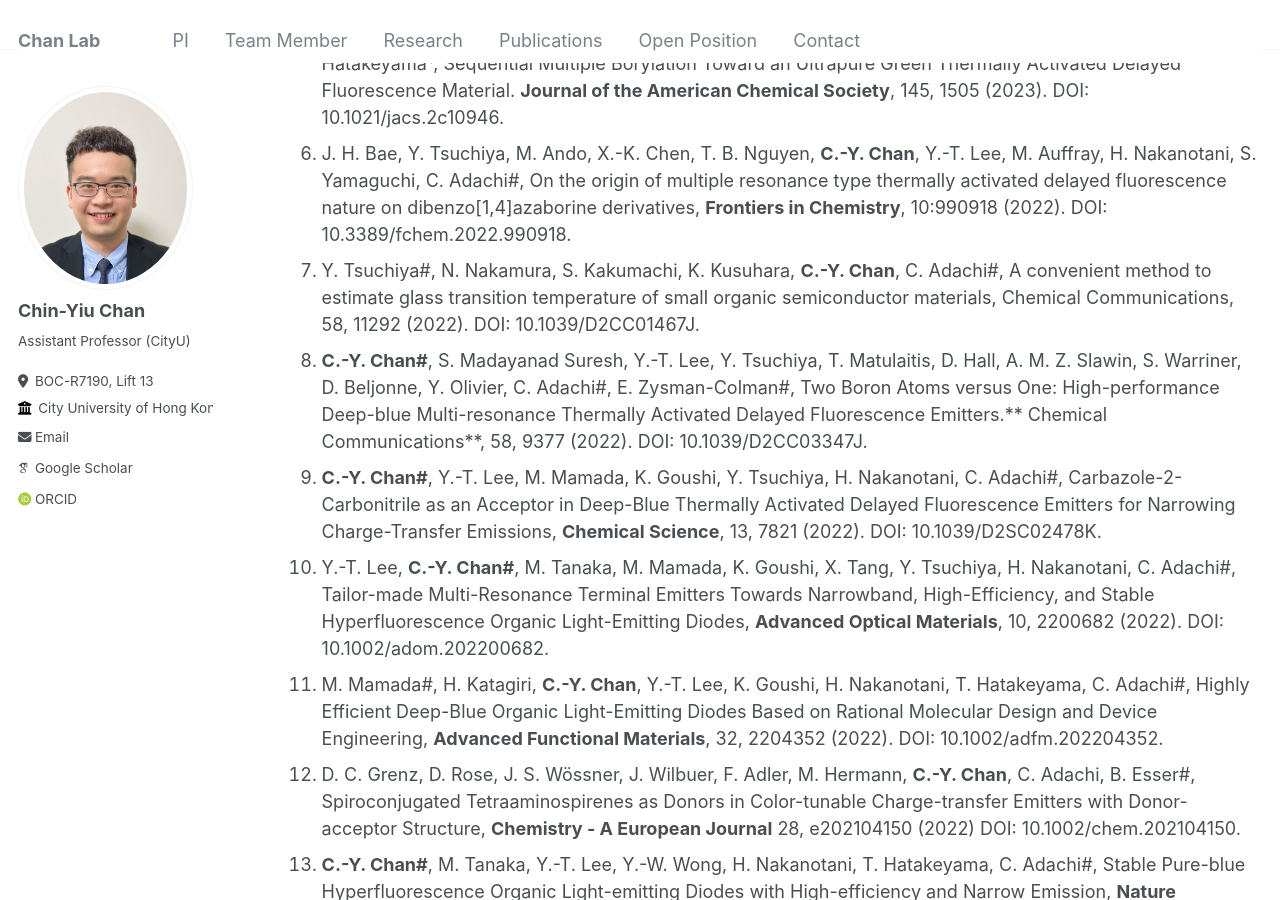
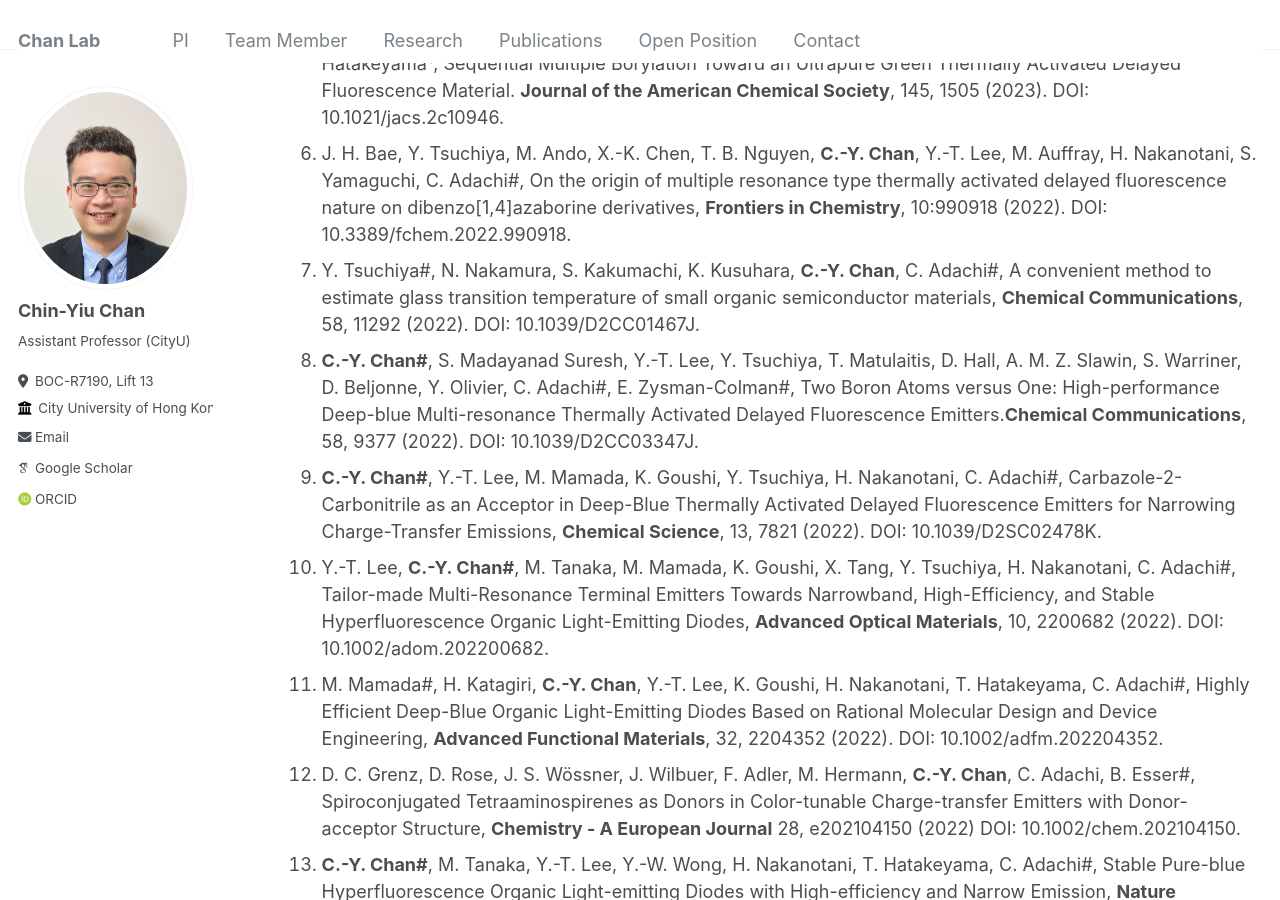
Before and after one commit to cychan-chem/chinychan.github.io, a Jekyll site: the page built from _pages/publications.md, in a window 1280 px wide and 900 px high, scrolled down 1761 px. Built offline with Jekyll 4.4.1, drawn with Linux system fonts in a browser that asks for light colours; some web fonts are replaced.

```diff
--- a/_pages/publications.md
+++ b/_pages/publications.md
@@ -22,8 +22,8 @@ author_profile: true
 4.	J. H. Lee, J.-X. Huang, C.-H. Chen, Y.-T. Lee, **C.-Y. Chan**, Y.-C. Dzeng, P.-W. Tang, C. Chen#, C. Adachi, T.-L. Chiu#, J.-H. Lee#, C.-T. Chen#, Classic Fluorophores With a Horizontal Alignment for Enhancing Light Outcoupling Efficiency (≈30%) and External Quantum Efficiency (≈7%) of Near Ultraviolet (λmax < 400 nm) Organic Light-Emitting Diodes. **Advanced Optical Materials** 11, 2202666 (2023). DOI: 10.1002/adom.202202666.
 5.	S. Uemura, S. Oda, M. Hayakawa, R. Kawasumi, N. Ikeda, Y.-T. Lee, **C.-Y. Chan**, Y. Tsuchiya, C. Adachi, T. Hatakeyama*, Sequential Multiple Borylation Toward an Ultrapure Green Thermally Activated Delayed Fluorescence Material. **Journal of the American Chemical Society**, 145, 1505 (2023). DOI: 10.1021/jacs.2c10946.
 6.	J. H. Bae, Y. Tsuchiya, M. Ando, X.-K. Chen, T. B. Nguyen, **C.-Y. Chan**, Y.-T. Lee, M. Auffray, H. Nakanotani, S. Yamaguchi, C. Adachi#, On the origin of multiple resonance type thermally activated delayed fluorescence nature on dibenzo[1,4]azaborine derivatives, **Frontiers in Chemistry**, 10:990918 (2022). DOI: 10.3389/fchem.2022.990918.
-7.	Y. Tsuchiya#, N. Nakamura, S. Kakumachi, K. Kusuhara, **C.-Y. Chan**, C. Adachi#, A convenient method to estimate glass transition temperature of small organic semiconductor materials, Chemical Communications, 58, 11292 (2022). DOI: 10.1039/D2CC01467J.
-8.	**C.-Y. Chan#**, S. Madayanad Suresh, Y.-T. Lee, Y. Tsuchiya, T. Matulaitis, D. Hall, A. M. Z. Slawin, S. Warriner, D. Beljonne, Y. Olivier, C. Adachi#, E. Zysman-Colman#, Two Boron Atoms versus One: High-performance Deep-blue Multi-resonance Thermally Activated Delayed Fluorescence Emitters.** Chemical Communications**, 58, 9377 (2022). DOI: 10.1039/D2CC03347J.
+7.	Y. Tsuchiya#, N. Nakamura, S. Kakumachi, K. Kusuhara, **C.-Y. Chan**, C. Adachi#, A convenient method to estimate glass transition temperature of small organic semiconductor materials, **Chemical Communications**, 58, 11292 (2022). DOI: 10.1039/D2CC01467J.
+8.	**C.-Y. Chan#**, S. Madayanad Suresh, Y.-T. Lee, Y. Tsuchiya, T. Matulaitis, D. Hall, A. M. Z. Slawin, S. Warriner, D. Beljonne, Y. Olivier, C. Adachi#, E. Zysman-Colman#, Two Boron Atoms versus One: High-performance Deep-blue Multi-resonance Thermally Activated Delayed Fluorescence Emitters.**Chemical Communications**, 58, 9377 (2022). DOI: 10.1039/D2CC03347J.
 9.	**C.-Y. Chan#**, Y.-T. Lee, M. Mamada, K. Goushi, Y. Tsuchiya, H. Nakanotani, C. Adachi#, Carbazole-2-Carbonitrile as an Acceptor in Deep-Blue Thermally Activated Delayed Fluorescence Emitters for Narrowing Charge-Transfer Emissions, **Chemical Science**, 13, 7821 (2022). DOI: 10.1039/D2SC02478K.
 10.	Y.-T. Lee, **C.-Y. Chan#**, M. Tanaka, M. Mamada, K. Goushi, X. Tang, Y. Tsuchiya, H. Nakanotani, C. Adachi#, Tailor-made Multi-Resonance Terminal Emitters Towards Narrowband, High-Efficiency, and Stable Hyperfluorescence Organic Light-Emitting Diodes, **Advanced Optical Materials**, 10, 2200682 (2022). DOI: 10.1002/adom.202200682.
 11.	M. Mamada#, H. Katagiri, **C.-Y. Chan**, Y.-T. Lee, K. Goushi, H. Nakanotani, T. Hatakeyama, C. Adachi#, Highly Efficient Deep-Blue Organic Light-Emitting Diodes Based on Rational Molecular Design and Device Engineering, **Advanced Functional Materials**, 32, 2204352 (2022). DOI: 10.1002/adfm.202204352.
```
